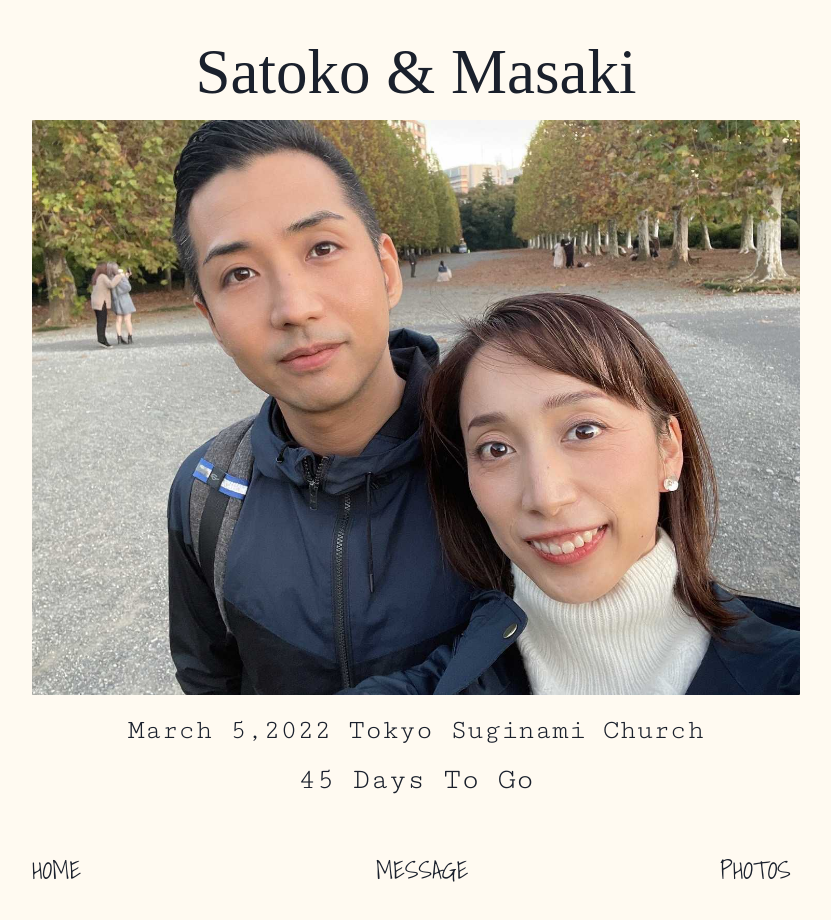
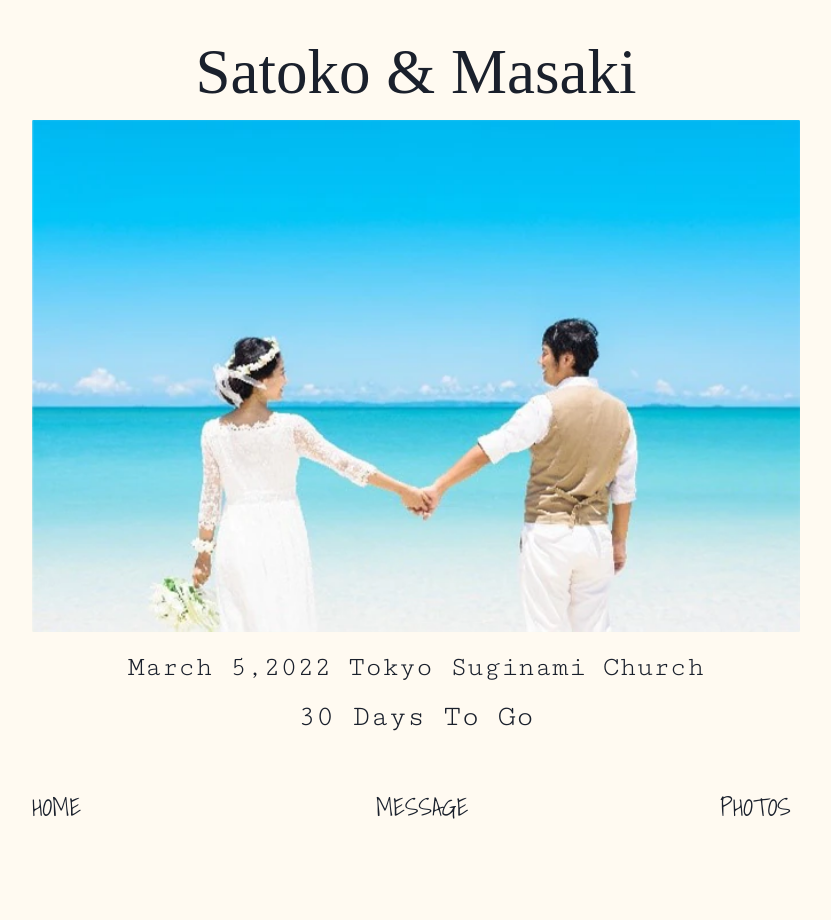
Before and after one commit to shoma-mano/wedding-app, a Next.js app: page / in a window 1280 px wide. Shown: the part 300-1220 px from the top of the page, without its empty margins (224-1055 px from the left). Built offline with nearby package versions, Linux system fonts and the light colour scheme; a web font is replaced by a local one.

Commit message:
refresh picture

```diff
--- a/components/layout.tsx
+++ b/components/layout.tsx
@@ -32,12 +32,12 @@ export const Layout = ({ children }: { children: React.ReactElement }) => {
         <Text mt={'25px'} fontSize={'63px'} fontFamily={"'Euphoria Script', cursive;"}>
           Satoko & Masaki
         </Text>
-        <Image width={'60%'} borderRadius={'1px'} src={'/main.png'} />
+        <Image width={'60%'} borderRadius={'1px'} src={'/s1_img1.png'} />
         <Text mt={'15px'} fontSize={'28px'} fontFamily={"'Cutive Mono', monospace;"}>
           March 5,2022 Tokyo Suginami Church
         </Text>
         <Text mt={'5px'} fontSize={'30px'} fontFamily={"'Cutive Mono', monospace;"}>
-          45 Days To Go
+          30 Days To Go
         </Text>
         <Box mt={'50px'} display={'flex'} width={'60%'} justifyContent={'space-between'}>
           {menus.map((v) => (
```
